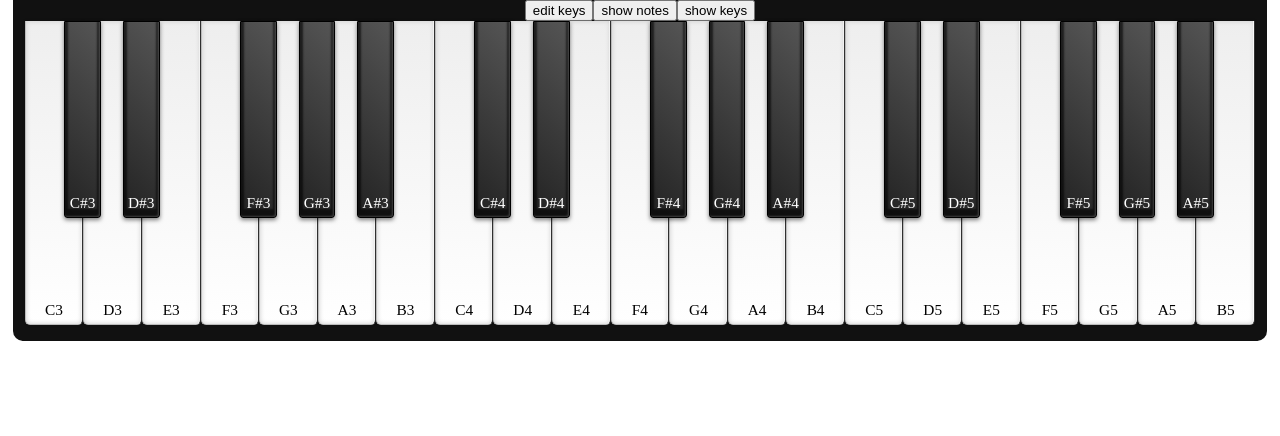
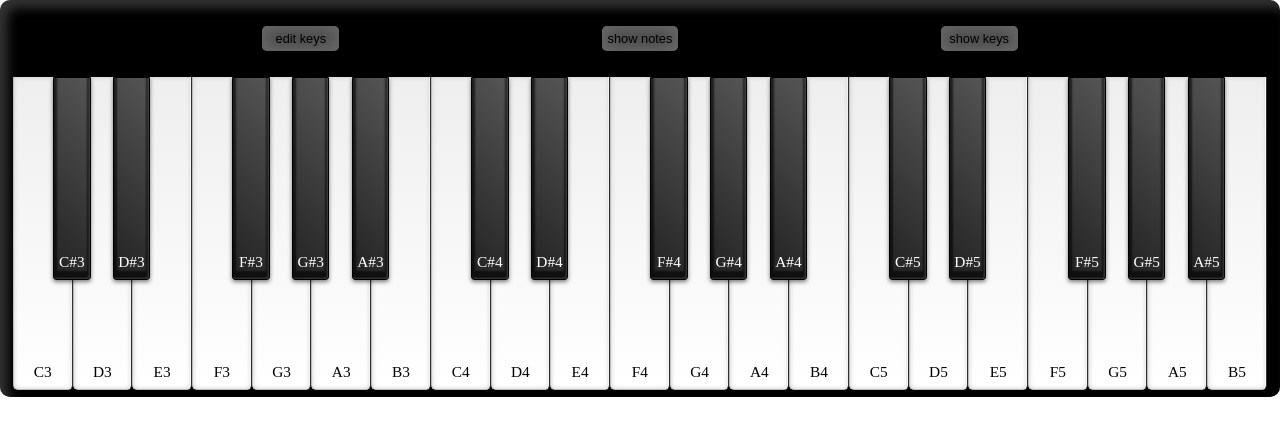
Before and after one commit to MicuEmerson/visual-piano, a Vue app: page / in a window 1280 px wide. Shown: the top 436 px of the page. Built offline with nearby package versions, Linux system fonts and the light colour scheme; no server answers.

Commit message:
Added dashboard and inputs style

```diff
--- a/src/App.vue
+++ b/src/App.vue
@@ -36,4 +36,9 @@ body {
   margin:0;
   text-align: center;
 }
+
+#app{
+  /* margin-top: 20px;
+  margin-left: 100px; */
+}
 </style>
--- a/src/components/Piano.vue
+++ b/src/components/Piano.vue
@@ -2,14 +2,14 @@
 <div id="piano-container">
 
     <div class='piano-dashboard'>
-      <button @click="editKeys = !editKeys; showKeys = true">
+      <button class='piano-dashboard-button' @click="editKeys = !editKeys; showKeys = true">
         <template v-if="!editKeys"> edit keys </template>
         <template v-else> save keys </template>
       </button>
 
-      <button @click="showNotes = !showNotes"> show notes </button>
+      <button class='piano-dashboard-button' @click="showNotes = !showNotes"> show notes </button>
 
-      <button @click="showKeys = !showKeys"> show keys </button>
+      <button class='piano-dashboard-button' @click="showKeys = !showKeys"> show keys </button>
     </div>
 
     <div class="piano-keyboard">
@@ -190,24 +190,27 @@ export default {
 <style>
 
 #piano-container {
-
+  height: 31vw;
+  width: 100vw;
+  background-color: black;
+  border-radius: 10px;
+  box-shadow:
+    0.6vw 0.6vw 0.8vw 0 rgba(255, 255, 255, 0.2) inset,
+    -0.4vw -0.4vw 0.6vw 0 rgba(0, 0, 0, .25) inset;
 }
 
 .piano-dashboard{
-  width: 98vw;
-  margin:0 1vw;
-  background-color: #111;
+  height: 6vw;
+  display: flex;
+  justify-content: space-evenly;
+  align-items: center;
 }
 
 .piano-keyboard {
   position: absolute;
-  height: 40%;
+  height: 25vw;
   width: 98vw;
-  margin:0 1vw;
-  background-color: #111;
-  border-left: 1vw solid #111;
-  border-right: 1vw solid #111;
-  border-radius: 0 0 10px 10px;
+  margin: 0 1vw;
 }
 
 .white-note {
@@ -216,7 +219,7 @@ export default {
   float: left;
   position: relative;
   color: black;
-  height:95%;
+  height:98%;
   width:4.761%;
   border-left:1px solid #bbb;
   border-bottom:1px solid #bbb;
@@ -227,8 +230,6 @@ export default {
 }
 
 .white-note-pressed {
-  /* border-top:1px solid #777; */
-
   border-left:1px solid #999;
   border-bottom:1px solid #999;
   border-right: 1px solid #777;
@@ -262,7 +263,7 @@ export default {
   display: flex;
   flex-direction: column;
   align-items: center;
-  margin-bottom: 5px; /* to change in ram */
+  margin-bottom: 8px; /* to change in ram */
   font-size:1.2vw;
 }
 
@@ -276,7 +277,6 @@ export default {
   background-color: #eeeeee;
   border: 1px solid #aaaaaa;
   color: inherit;
-  border-radius: 5px;
   font-size:1vw;
 }
 
@@ -286,9 +286,27 @@ export default {
   color: inherit;
 }
 
+.key-input:focus{
+  outline: 0;
+}
+
 .key-input-on-black-note {
   background-color: #666;
   border: 1px solid #222;
 }
 
+.piano-dashboard-button{
+  background-color: #444;
+  border: none;
+  border-radius: 5px;
+  box-shadow: inset 0 0 1vw 0.5vw #666;
+  font-size:1vw;
+  width: 6em;
+  min-height: 2em; /* relative to font size */
+}
+
+.piano-dashboard-button:focus{
+  outline: 0;
+}
+
 </style>
```
